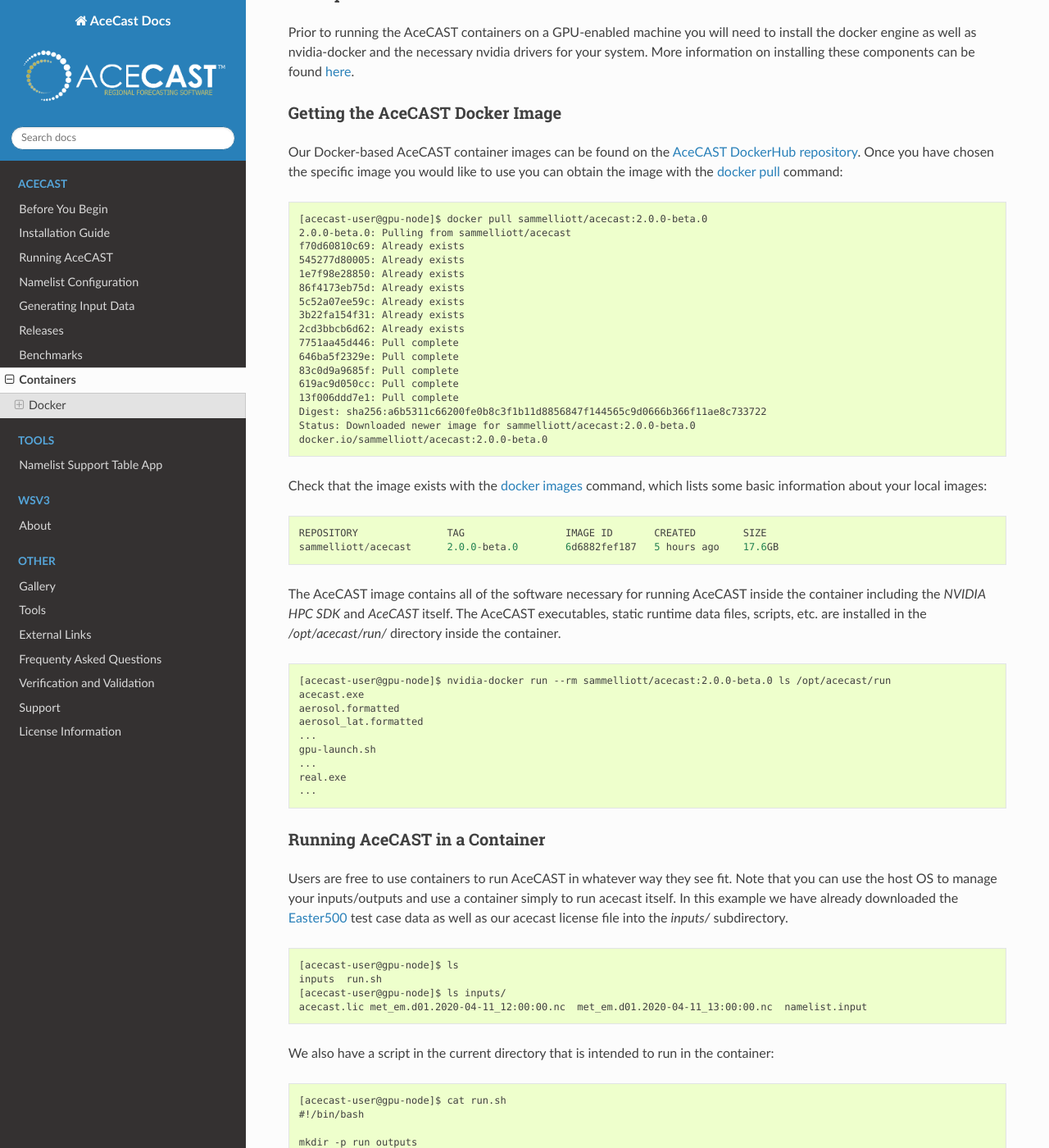
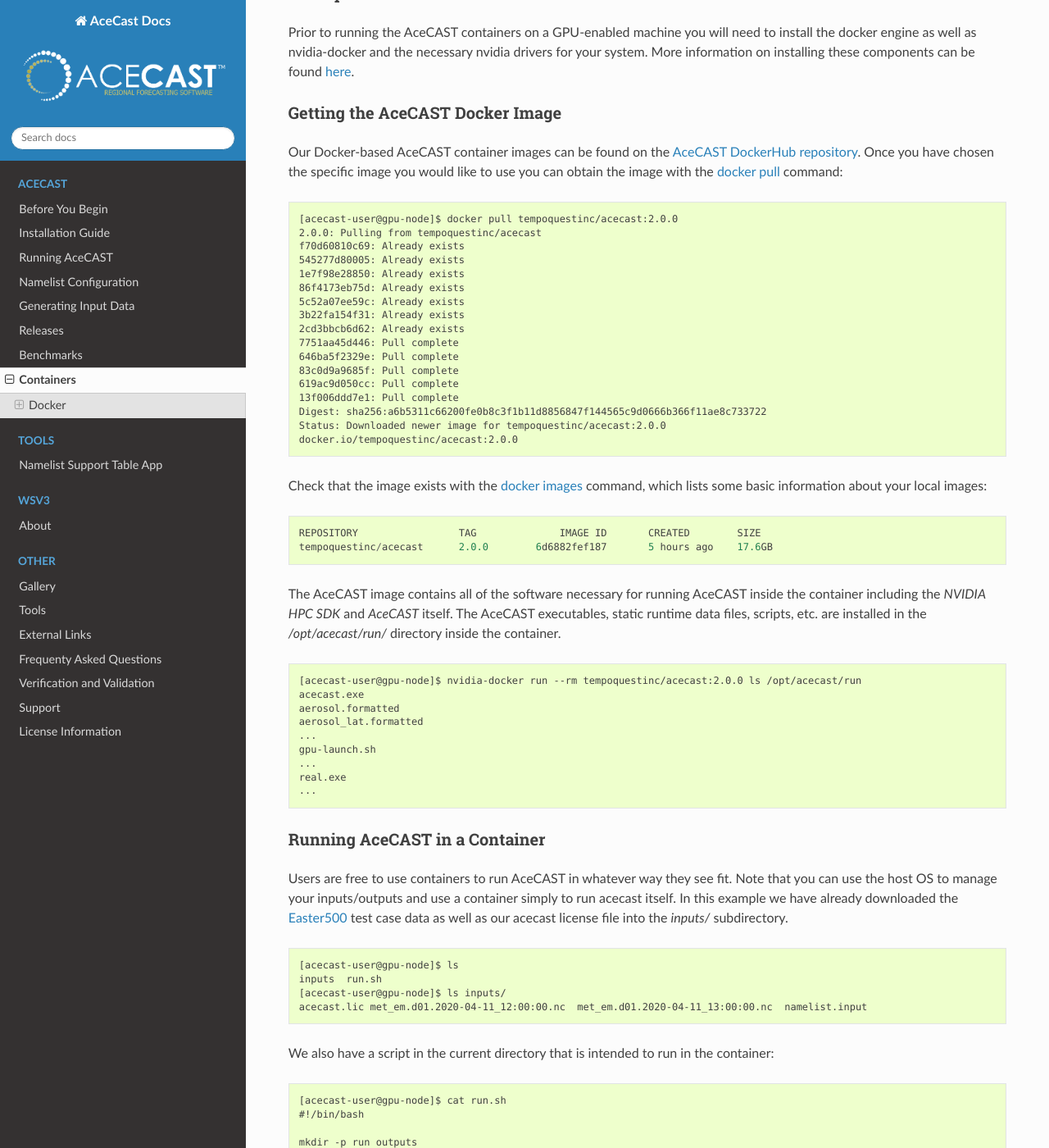
Before and after one commit to TempoQuestInc/AceCAST-Docs, a Sphinx documentation site: the page built from source/Containers.rst, in a window 1280 px wide and 1400 px high, scrolled down 382 px. Shown: the whole window at 82% size. Built offline with Sphinx 7.4.7 and the Read the Docs theme 2.0.0, drawn with Linux system fonts in a browser that asks for light colours; some of the changed text lies outside the part shown.

Commit message:
Fixed references in container page

```diff
--- a/source/Containers.rst
+++ b/source/Containers.rst
@@ -33,8 +33,8 @@
 
 ::
 
-    [acecast-user@gpu-node]$ docker pull sammelliott/acecast:2.0.0-beta.0
-    2.0.0-beta.0: Pulling from sammelliott/acecast
+    [acecast-user@gpu-node]$ docker pull tempoquestinc/acecast:2.0.0
+    2.0.0: Pulling from tempoquestinc/acecast
     f70d60810c69: Already exists
     545277d80005: Already exists
     1e7f98e28850: Already exists
@@ -48,16 +48,16 @@
     619ac9d050cc: Pull complete
     13f006ddd7e1: Pull complete
     Digest: sha256:a6b5311c66200fe0b8c3f1b11d8856847f144565c9d0666b366f11ae8c733722
-    Status: Downloaded newer image for sammelliott/acecast:2.0.0-beta.0
-    docker.io/sammelliott/acecast:2.0.0-beta.0
+    Status: Downloaded newer image for tempoquestinc/acecast:2.0.0
+    docker.io/tempoquestinc/acecast:2.0.0
 
 Check that the image exists with the `docker images <https://docs.docker.com/engine/reference/commandline/images/>`_
 command, which lists some basic information about your local images:
 
 ::
 
-    REPOSITORY               TAG                 IMAGE ID       CREATED        SIZE
-    sammelliott/acecast      2.0.0-beta.0        6d6882fef187   5 hours ago    17.6GB
+    REPOSITORY                 TAG              IMAGE ID       CREATED        SIZE
+    tempoquestinc/acecast      2.0.0        6d6882fef187       5 hours ago    17.6GB
 
 The AceCAST image contains all of the software necessary for running AceCAST inside the container including the
 *NVIDIA HPC SDK* and *AceCAST* itself. The AceCAST executables, static runtime data files, scripts, etc. are
@@ -65,7 +65,7 @@
 
 ::
 
-    [acecast-user@gpu-node]$ nvidia-docker run --rm sammelliott/acecast:2.0.0-beta.0 ls /opt/acecast/run
+    [acecast-user@gpu-node]$ nvidia-docker run --rm tempoquestinc/acecast:2.0.0 ls /opt/acecast/run
     acecast.exe
     aerosol.formatted
     aerosol_lat.formatted
@@ -110,7 +110,7 @@
 
 ::
 
-    [acecast-user@gpu-node]$ nvidia-docker run --gpus all -v `pwd`:`pwd` -w `pwd` --rm sammelliott/acecast:2.0.0-beta.0 ./run.sh
+    [acecast-user@gpu-node]$ nvidia-docker run --gpus all -v `pwd`:`pwd` -w `pwd` --rm tempoquestinc/acecast:2.0.0 ./run.sh
      starting wrf task             1  of             4
      starting wrf task             2  of             4
      starting wrf task             3  of             4
```
